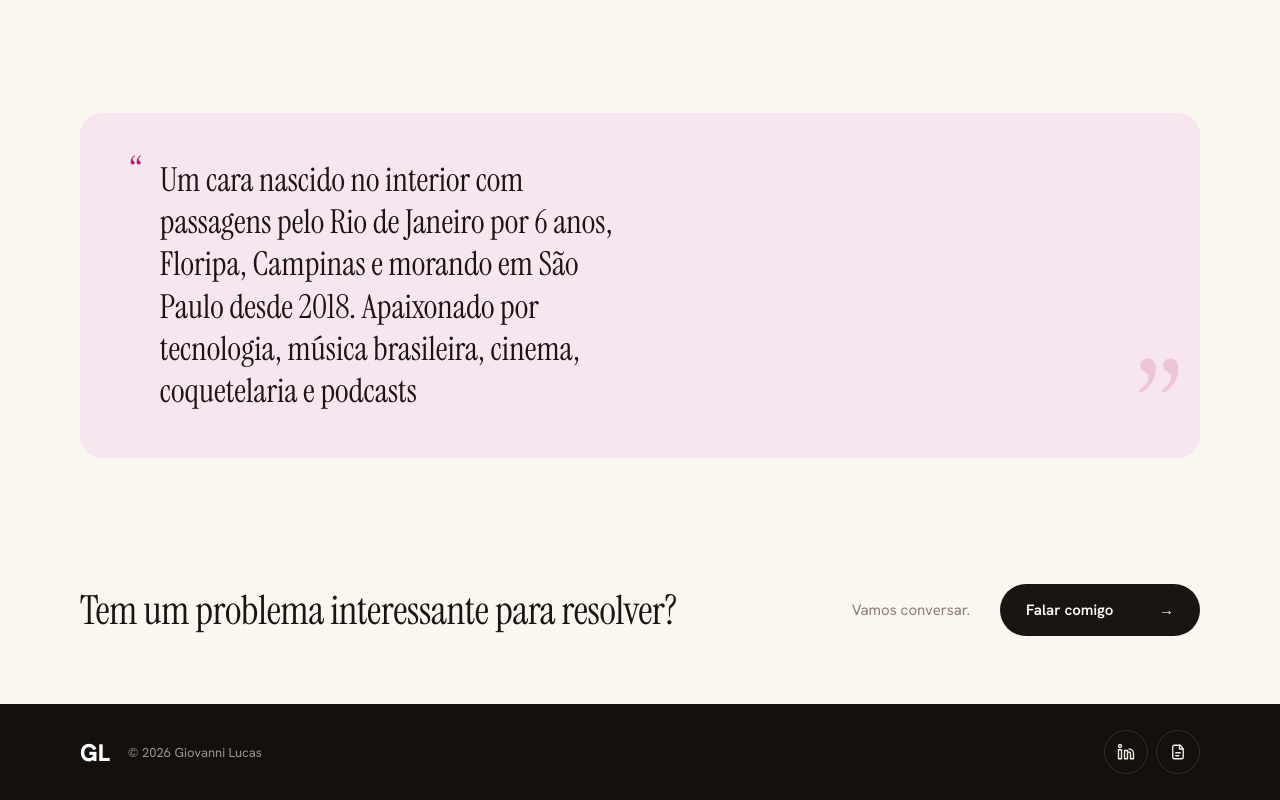
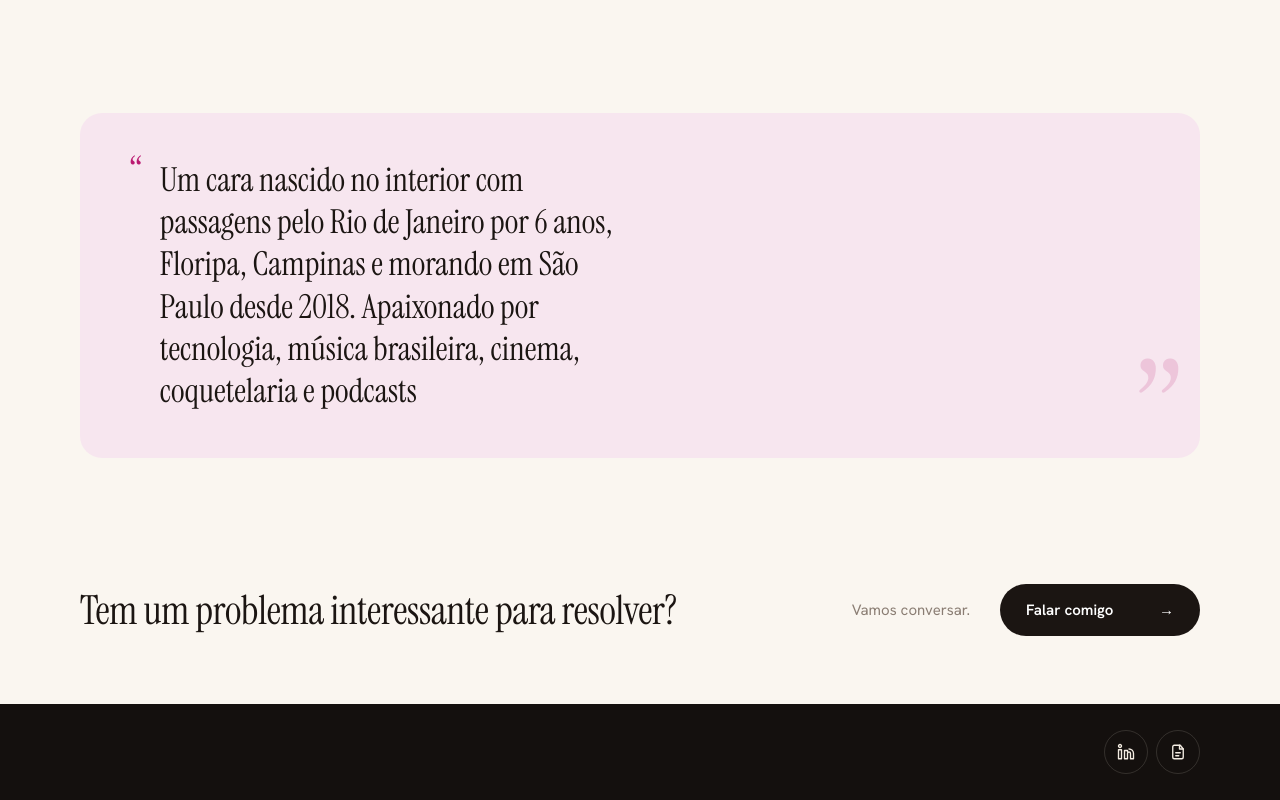
Before and after one commit to giolucas/giolucas, a Next.js app: page / in a window 1280 px wide. Shown: the part 2624-3424 px from the top of the page. Built offline with nearby package versions, Linux system fonts and the light colour scheme.

Commit message:
Remove GL mark and copyright line from footer
Co-Authored-By: Claude Sonnet 5 <noreply@anthropic.com>
Claude-Session: https://claude.ai/code/session_01C5BUPoAga1gUcWwaHp3CMm

```diff
--- a/src/components/Footer.tsx
+++ b/src/components/Footer.tsx
@@ -39,14 +39,10 @@ export default function Footer() {
           display: "flex",
           flexWrap: "wrap",
           alignItems: "center",
-          justifyContent: "space-between",
+          justifyContent: "flex-end",
           gap: 18,
         }}
       >
-        <div style={{ display: "flex", alignItems: "center", gap: 18, flexWrap: "wrap" }}>
-          <span style={{ fontFamily: "var(--font-sans)", fontWeight: 800, fontSize: 24, color: "#fff" }}>GL</span>
-          <span style={{ fontSize: 13, color: "rgba(243,236,226,0.6)" }}>© {new Date().getFullYear()} Giovanni Lucas</span>
-        </div>
         <div style={{ display: "flex", alignItems: "center", gap: 8 }}>
           <SocialLink href={LINKEDIN_URL_FOOTER} label="LinkedIn">
             <svg viewBox="0 0 24 24" width={18} height={18} fill="none" stroke="currentColor" strokeWidth={1.8} strokeLinecap="round" strokeLinejoin="round">
```
